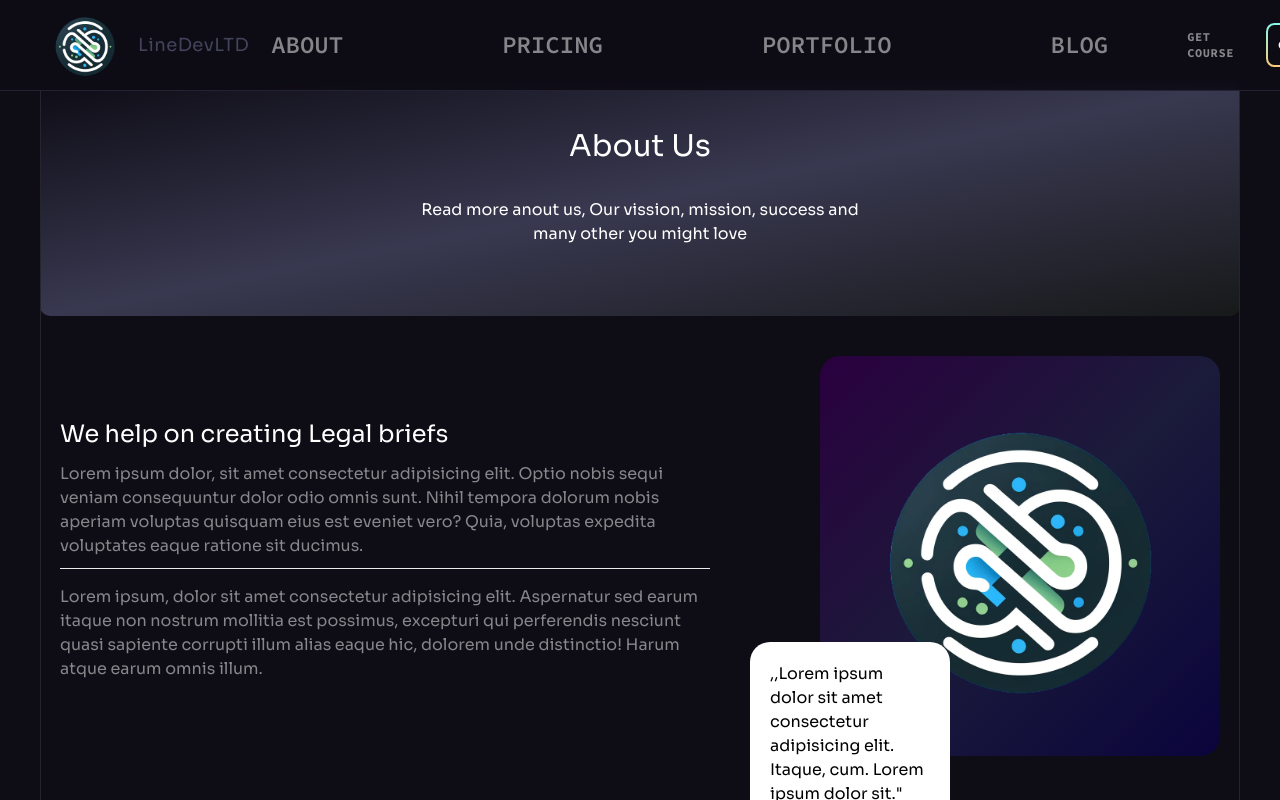
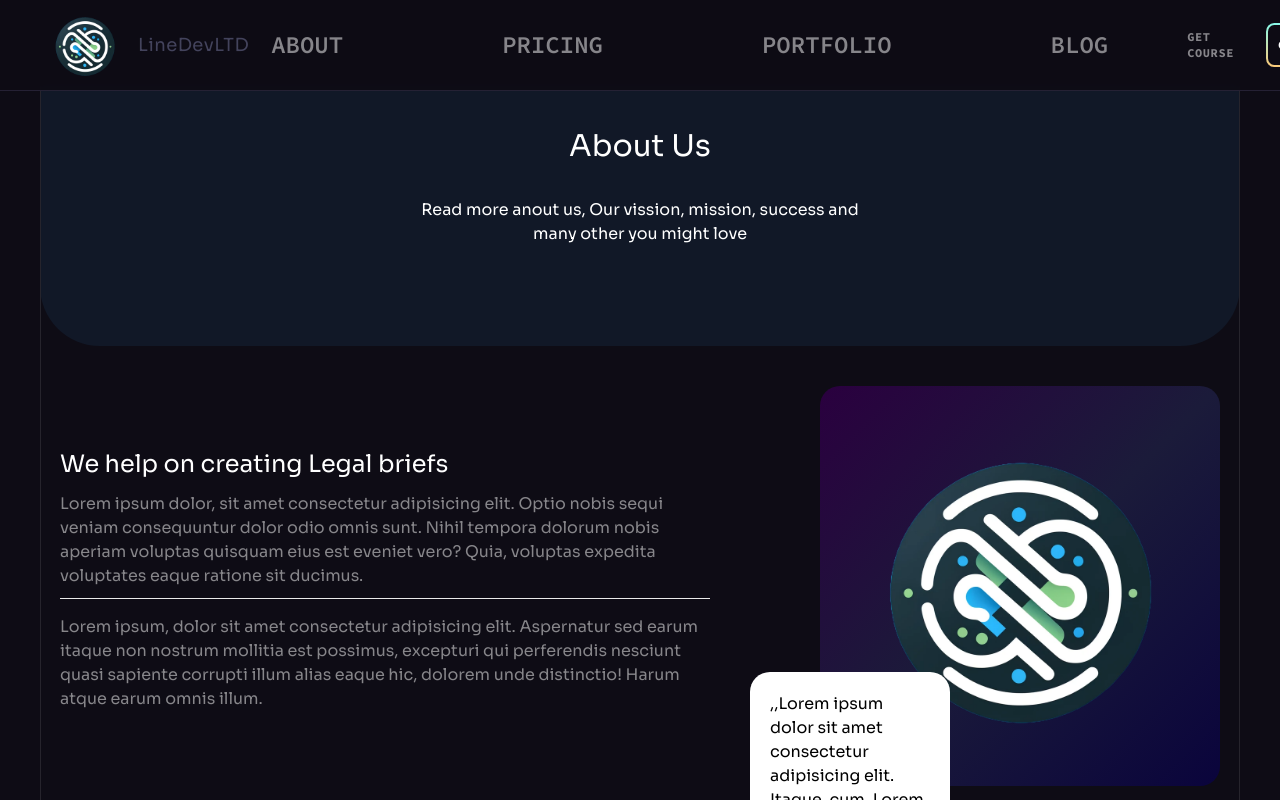
Before and after one commit to linesquad/linedevltd, a React (Vite) app: page /about in a window 1280 px wide. Shown: the top 800 px of the page. Built offline with nearby package versions, Linux system fonts and the light colour scheme.

Commit message:
change header color

```diff
--- a/src/components/aboutPage/AboutHeader.jsx
+++ b/src/components/aboutPage/AboutHeader.jsx
@@ -4,8 +4,8 @@ function AboutHeader() {
   return (
     <div>
       <Section customPaddings="py-[0px] px-[0px] md:px-[40px]">
-        <div className="bg-gradient-to-br from-[#0e0c15] via-[#383850] to-[#18191a] lg:rounded-b-[10px] max-w-[1444px] mx-auto">
-          <div className=" flex flex-col items-center pt-[50px] px-[20px] py-[70px]">
+        <div className="bg-gray-900 max-w-[1444px] mx-auto">
+          <div className=" flex flex-col items-center pt-[50px] px-[20px]">
             <h2 className="text-[24px] lg:text-[30px]">About Us</h2>
             <div className="mt-[40px]">
               <p className="text-center">
@@ -15,6 +15,7 @@ function AboutHeader() {
             </div>
           </div>
         </div>
+        <div className="h-[100px] lg:rounded-b-[60px] bg-gray-900"></div>
       </Section>
     </div>
   );
```
